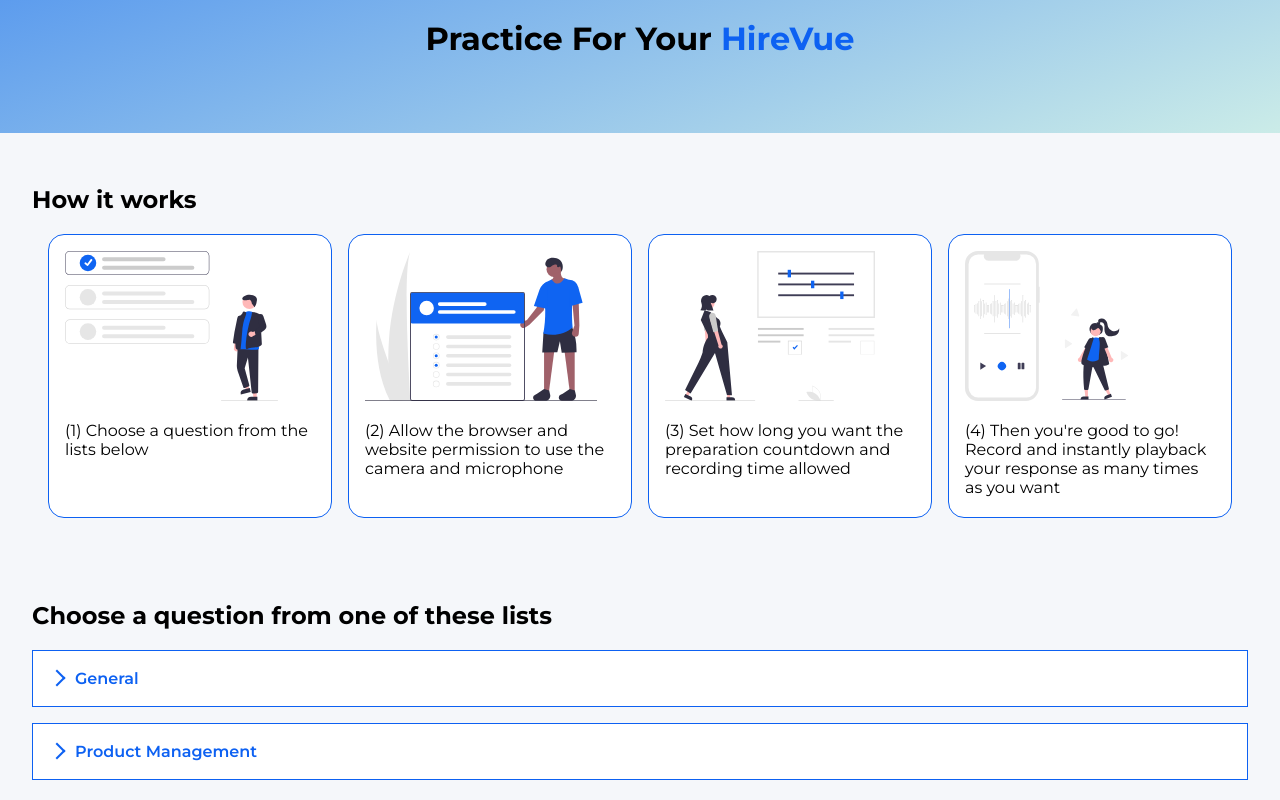
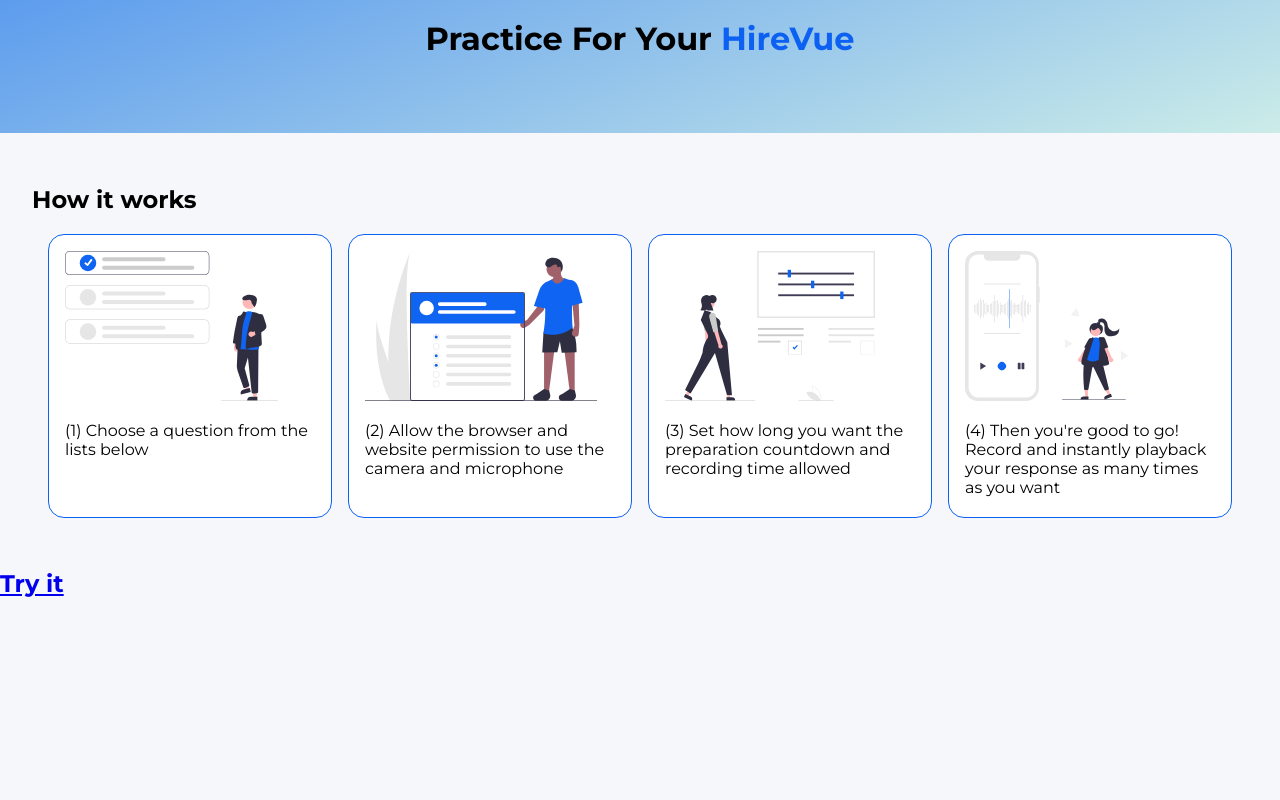
Before and after one commit to Dinesh-Kalamegam/one-way-interview-practice, a React (Create React App) app: page / in a window 1280 px wide. Shown: the part 424-1224 px from the top of the page. After the commit the page ends 1042 px from the top, so only its background shows below. Built offline with nearby package versions, Linux system fonts and the light colour scheme.

Commit message:
Major Redesign - Instead of each question being it's own page have just one page with the question changable via state

```diff
--- a/package.json
+++ b/package.json
@@ -15,6 +15,7 @@
     "react-dom": "^17.0.2",
     "react-router-dom": "^5.2.0",
     "react-scripts": "4.0.2",
+    "react-tabs": "^3.2.2",
     "react-video-recorder": "^3.17.1",
     "styled-components": "^4.4.1",
     "web-vitals": "^1.1.2"
--- a/src/App.js
+++ b/src/App.js
@@ -19,7 +19,6 @@
 
 function App() {
   const questions = require("./questions.json")
-  const general = questions["General"]
 
   // Object.entries(questions).map(([k,v])=>console.log(k,v))
   return (
@@ -30,13 +29,15 @@
           <Route exact path={process.env.PUBLIC_URL + "/"}>
             {/* Hero Row of the Homepage */}
             <HomeHero />
+            <HomeHowWorks/>
+          <Link to={process.env.PUBLIC_URL + "/question" }>
+            <h2> Try it  </h2>
+          </Link>
 
-            <HomeHowWorks/>
-
-            <section>
-            <h2>Choose a question from one of these lists</h2>
+            {/* <section> */}
+            {/* <h2>Choose a question from one of these lists</h2> */}
             {/* The Question and Links */}
-            <Accordion allowMultipleExpanded allowZeroExpanded >
+            {/* <Accordion allowMultipleExpanded allowZeroExpanded >
               {
                 Object.entries(questions).map(([k, v]) => (
                   <AccordionItem key={k}>
@@ -58,13 +59,13 @@
                   </AccordionItem>
                 ))
               }
-            </Accordion>
-            </section>
+            </Accordion> */}
+            {/* </section> */}
 
           </Route>
 
           {/* Generate All the Pages here */}
-          {
+          {/* {
             Object.entries(questions).map(([k, v]) => (
               v.map((x, index) =>
                 <Route key={index} exact path={process.env.PUBLIC_URL + "/" + k + "/" + index}>
@@ -73,7 +74,11 @@
               )
             ))
 
-          }
+          } */}
+
+          <Route exact path={process.env.PUBLIC_URL + "/question" }>
+            <QuestionPage/>
+          </Route>
 
         </Router>
       </div>
--- a/src/components/QuestionPage.js
+++ b/src/components/QuestionPage.js
@@ -3,16 +3,20 @@
 import './QuestionPage.scss';
 import VideoRecorder from 'react-video-recorder'
 import { Link } from 'react-router-dom'
+import { Tab, Tabs, TabList, TabPanel } from 'react-tabs';
+import 'react-tabs/style/react-tabs.css';
 
 function QuestionPage(props) {
   const [userTimeLimit, setUserTimeLimit] = useState(30000)
   const [userCountDown, setUserCountDown] = useState(3000)
+  const questions = require("../questions.json")
+  const [questionState, setQuestionState] = useState("Tell Me About Yourself")
 
   return (
     <section>
       <h2 className="question-title">
         <Link className="go-back-arrow" to={process.env.PUBLIC_URL + "/"}></Link>
-        {props.question}
+        {questionState}
       </h2>
 
       <div className="QuestionPage">
@@ -41,6 +45,26 @@
         </div>
 
       </div>
+
+      <Tabs>
+        <TabList>
+          {
+            Object.entries(questions).map(([k, v]) => (
+              <Tab>{k}</Tab>
+            ))
+          }
+        </TabList>
+
+        {
+            Object.entries(questions).map(([k, v]) => (
+              <TabPanel>
+                {v.map(q=>(<button value={q} onClick={e=>setQuestionState(e.target.value)}>{q}</button>))}
+              </TabPanel>
+            ))
+          }
+
+      </Tabs>
+
     </section>
   );
 }
```
Also changed, not shown: 1 other file (tests, documents, lock files or other folders).
